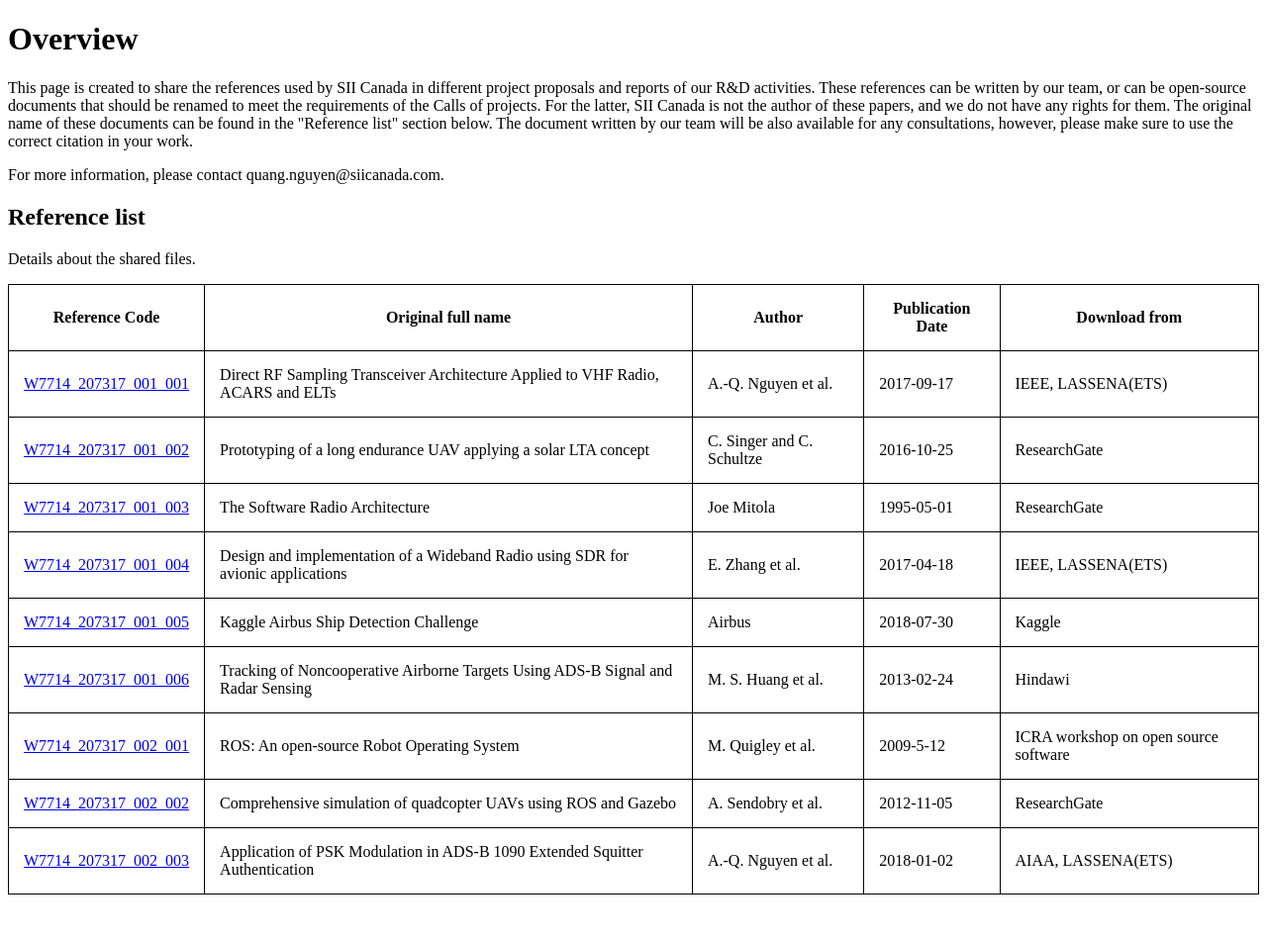
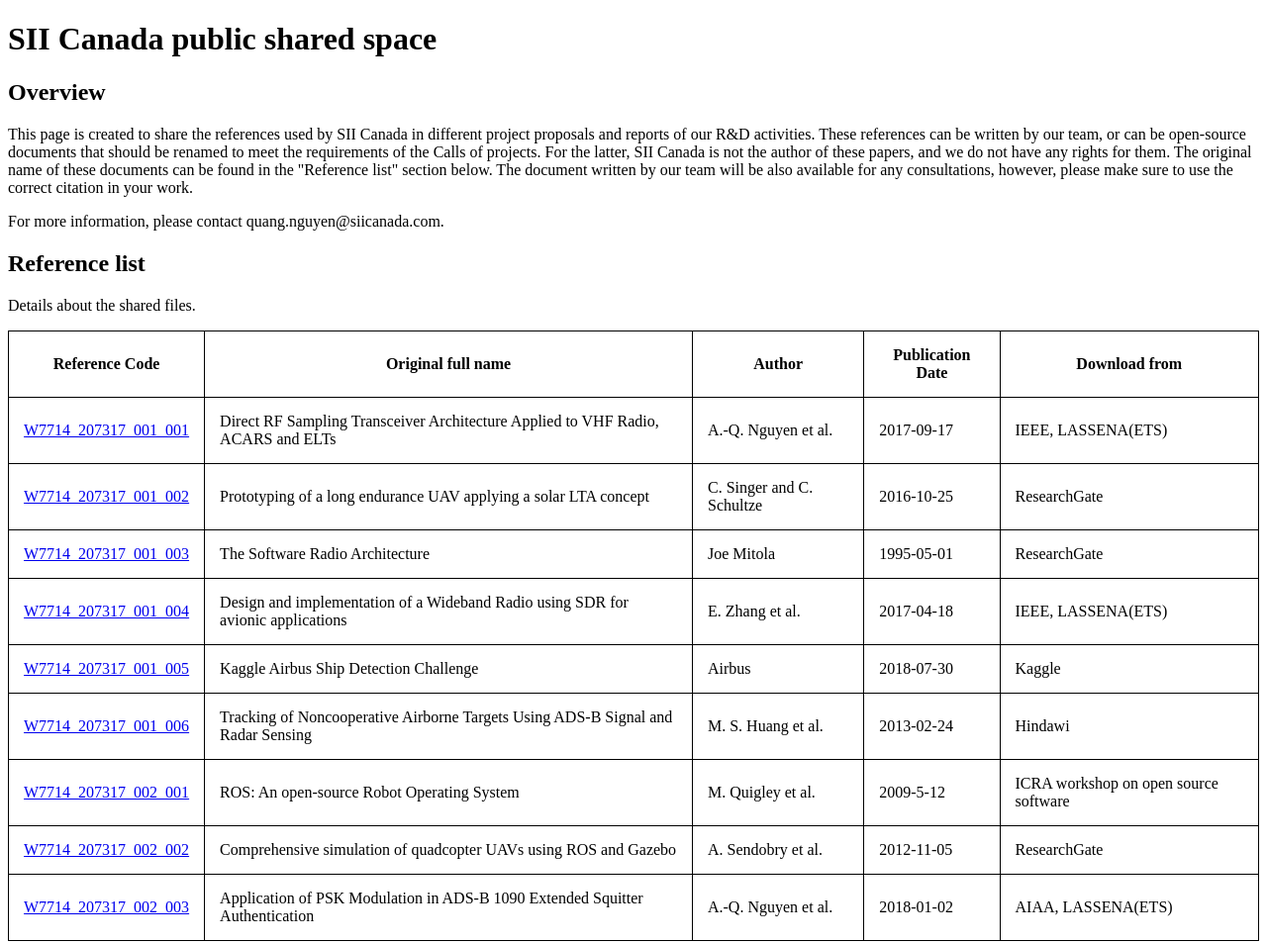
Before and after one commit to siiengineering/PublicSharedFiles, a plain HTML site: page docs/index.html in a window 1280 px wide. Shown: the whole page at 99% size. Before the commit the page ends 912 px from the top, so only its background shows below. Drawn offline with Linux system fonts and the light colour scheme.

Commit message:
Updated the h1 tag of the index.html

```diff
--- a/docs/index.html
+++ b/docs/index.html
@@ -16,7 +16,8 @@ th, td {
 }
 </style>
 <body>
-<h1>Overview</h1>
+<h1>SII Canada public shared space</h1>
+<h2>Overview</h2>
 <p>This page is created to share the references used by SII Canada in different project proposals and reports of our R&D activities.
 These references can be written by our team, or can be open-source documents that should be renamed to meet the requirements of the Calls of projects.
 For the latter, SII Canada is not the author of these papers, and we do not have any rights for them.
```
